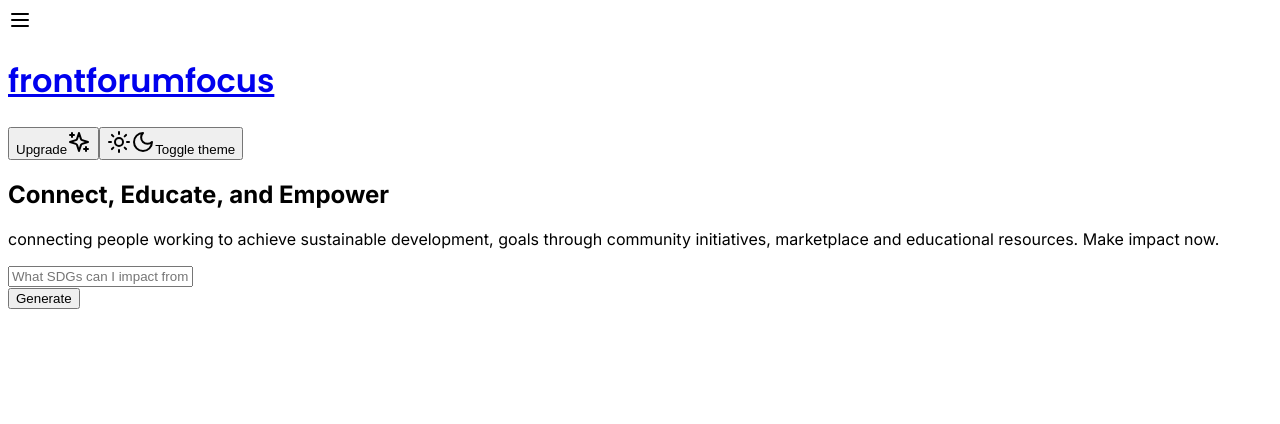
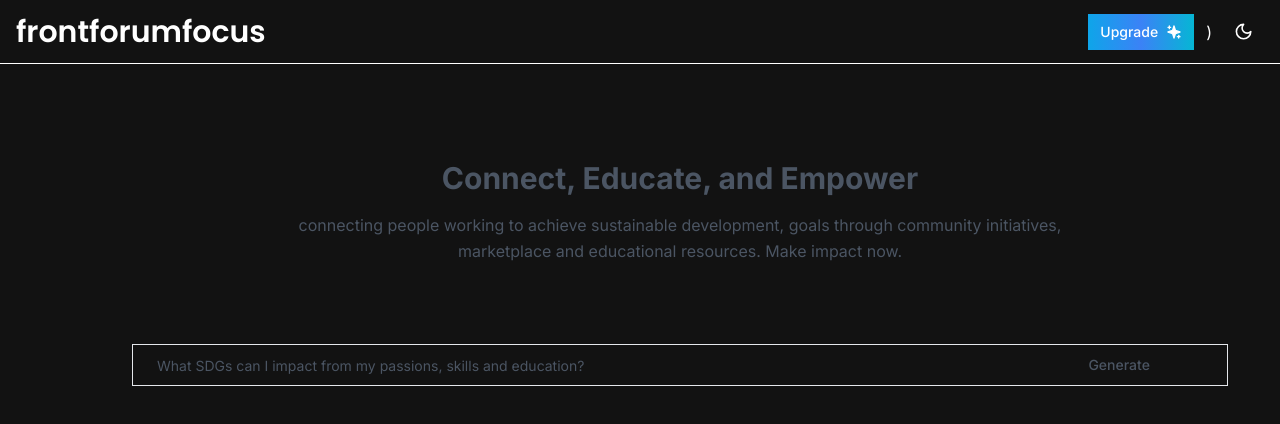
Before and after one commit to palontologist/weird, a Next.js app in the folder weird/: page / in a window 1280 px wide. Shown: the top 424 px of the page. Built offline with nearby package versions, Linux system fonts and the light colour scheme.

Commit message:
it worked dammit

```diff
--- a/weird/app/(root)/layout.tsx
+++ b/weird/app/(root)/layout.tsx
@@ -1,4 +1,6 @@
+
 import { Navbar } from "@/components/navbar";
+import { Sidebar } from "@/components/sidebar";
 
 const RootLayout = ({
     children
@@ -9,7 +11,8 @@ const RootLayout = ({
      <div className="h-full">
         <Navbar />
         <div className="hidden md:flex mt-16 w-20 flex-col fixed inset-y-0">
-          </div>
+          <Sidebar />
+        </div>
       <main className="md:pl-20 pt-16 h-full">
         {children}
       </main>
--- a/weird/app/layout.tsx
+++ b/weird/app/layout.tsx
@@ -1,33 +1,36 @@
-import { cn } from "@/lib/utils";
-import type { Metadata } from 'next';
-import { Inter } from 'next/font/google';
-import Link from 'next/link';
-import { Navbar } from "@/components/navbar";
-import { ThemeProvider} from '@/components/theme-provider'
+import type { Metadata } from 'next'
+import { Inter } from 'next/font/google'
+
+
+import { cn } from '@/lib/utils';
+import { ThemeProvider } from '@/components/theme-provider'
+
+
+import './globals.css'
 
 const inter = Inter({ subsets: ['latin'] })
 
 export const metadata: Metadata = {
   title: 'frontforumfocus',
-  description: 'Connecting individuals and organizations for a sustainable future',
+  description: 'connecting people working SDGS',
 }
 
 export default function RootLayout({
   children,
 }: {
-   children: React.ReactNode
+  children: React.ReactNode
 }) {
   return (
 
-   <html lang="en" suppressHydrationWarning>
-    <body className={cn("bg-secondary", inter.className)}>
-      <ThemeProvider attribute="class" defaultTheme="system" enableSystem>
-        {children}
-      </ThemeProvider>
-    </body>
-   </html>
+      <html lang="en" suppressHydrationWarning>
+        <body className={cn("bg-secondary", inter.className)}>
+          <ThemeProvider attribute="class" defaultTheme="dark" enableSystem>
 
+            {children}
 
+          </ThemeProvider>
+        </body>
+      </html>
 
   )
 }
--- a/weird/components/navbar.tsx
+++ b/weird/components/navbar.tsx
@@ -1,43 +1,40 @@
 "use client";
 
-import {Menu, Sparkles } from "lucide-react";
+import Link from "next/link";
+
 import { Poppins } from "next/font/google";
-import Link from "next/link";
+import { Sparkles } from "lucide-react";
+
+import { cn } from "@/lib/utils";
 import { ModeToggle } from "@/components/mode-toggle";
 import { Button } from "@/components/ui/button";
 
 
-import { cn } from "@/lib/utils";
+const font = Poppins({ weight: "600", subsets: ["latin"] });
 
-const font = Poppins({
-  weight: "600",
-   subsets: ["latin"]
-  });
+export const Navbar = ()  =>  {
 
-export const Navbar=(props: any) =>{
+
   return (
-     <div className="fixed w-full z-50 flex justify-between items-center py-2 px-4 border-b border-primary/10 bg-secondary">
+    <div className="fixed w-full z-50 flex justify-between items-center py-2 px-4 h-16 border-b border-primary/10 bg-secondary">
       <div className="flex items-center">
-          <Menu className="block md:hidden" />
+
         <Link href="/">
-          <h1 className={cn("hidden md:block text-xl md:text-3xl font-bold text-primary",
-           font.className
-           )}>
+          <h1 className={cn("hidden md:block text-xl md:text-3xl font-bold text-primary", font.className)}>
             frontforumfocus
           </h1>
         </Link>
       </div>
       <div className="flex items-center gap-x-3">
 
-        <Button  size="sm" variant="premium">
+          <Button size="sm" variant="premium">
             Upgrade
             <Sparkles className="h-4 w-4 fill-white text-white ml-2" />
           </Button>
+        )
         <ModeToggle />
-
 
       </div>
     </div>
-
   );
 }
--- a/weird/components/sidebar.tsx
+++ b/weird/components/sidebar.tsx
@@ -1,7 +1,7 @@
 export const Sidebar = () => {
     return (
         <div>
-            sidebar
+
             </div>
 
     )
```
Lines whose indentation alone changed are shown as unchanged.
